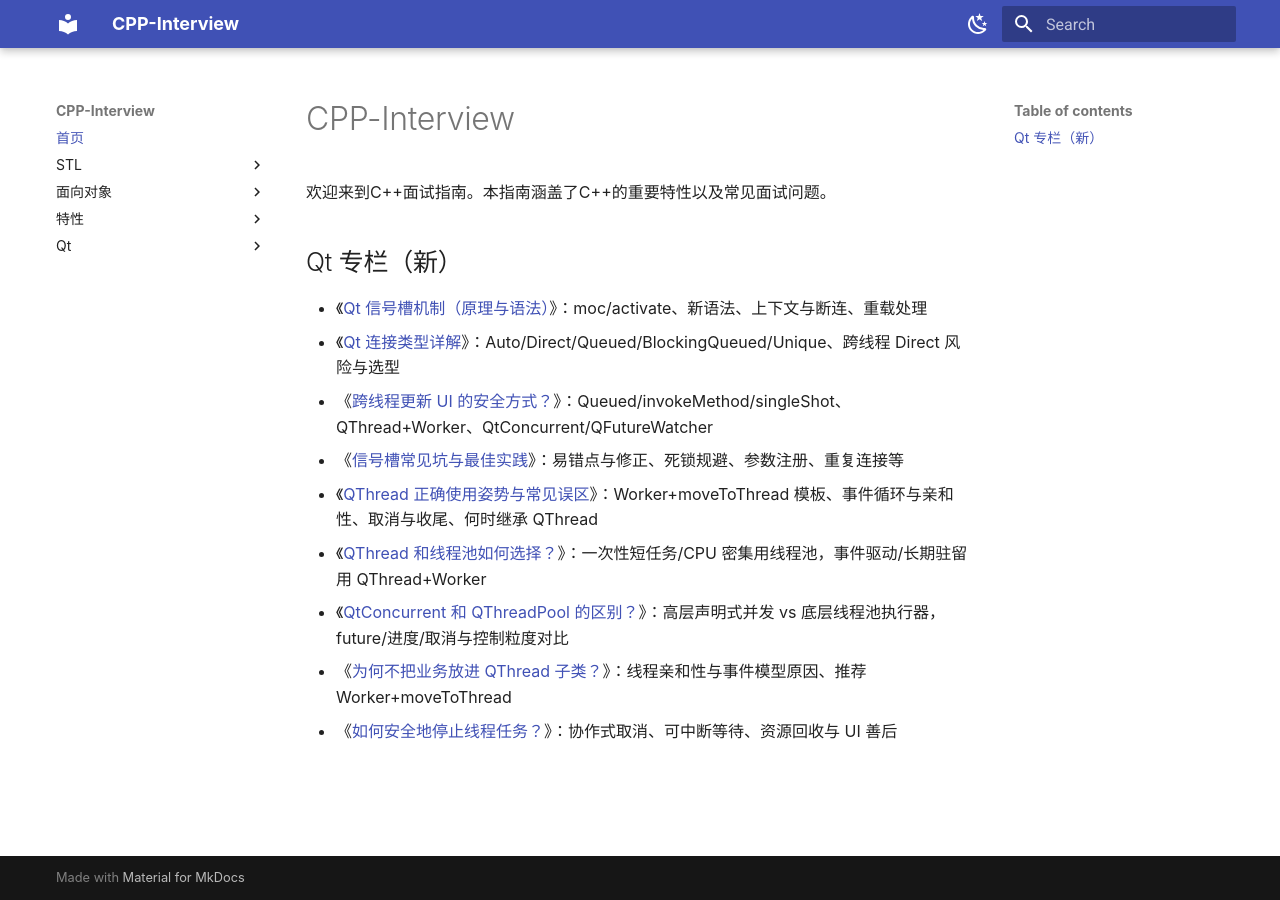
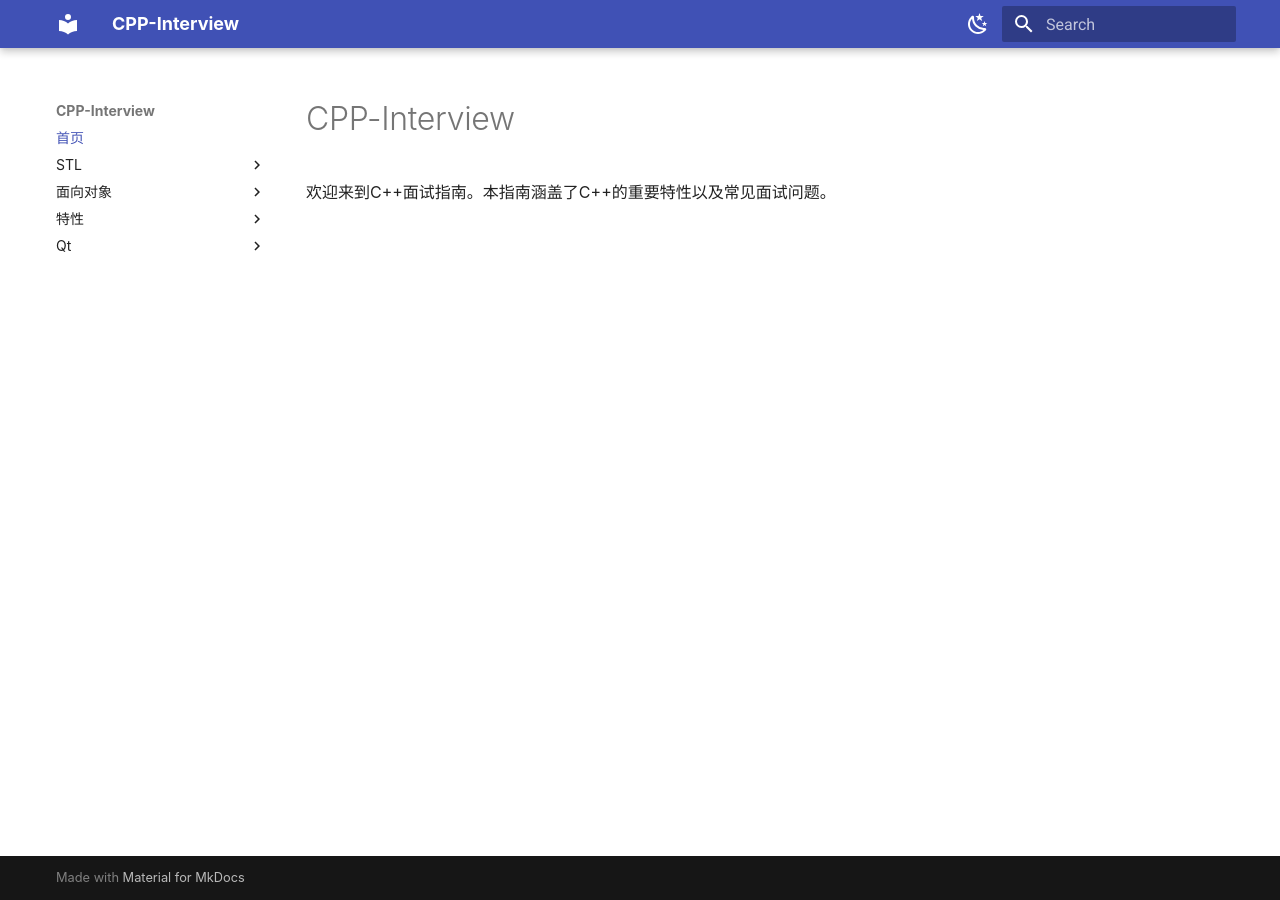
Before and after one commit to SwartzMss/CPP-Interview, an MkDocs documentation site: the page built from docs/index.md, in a window 1280 px wide. Built offline with MkDocs 1.6.1 and Material for MkDocs 9.7.7, drawn with Linux system fonts in a browser that asks for light colours.

Commit message:
docs: remove 'Qt 专栏（新）' section from homepage

```diff
--- a/docs/index.md
+++ b/docs/index.md
@@ -4,15 +4,3 @@ title: CPP-Interview
 
 # CPP-Interview
 欢迎来到C++面试指南。本指南涵盖了C++的重要特性以及常见面试问题。
-
-## Qt 专栏（新）
-
-- 《[Qt 信号槽机制（原理与语法）](qt/signals_and_slots.md)》：moc/activate、新语法、上下文与断连、重载处理
-- 《[Qt 连接类型详解](qt/connection_types.md)》：Auto/Direct/Queued/BlockingQueued/Unique、跨线程 Direct 风险与选型
-- 《[跨线程更新 UI 的安全方式？](qt/cross_thread_ui_update.md)》：Queued/invokeMethod/singleShot、QThread+Worker、QtConcurrent/QFutureWatcher
-- 《[信号槽常见坑与最佳实践](qt/pitfalls_best_practices.md)》：易错点与修正、死锁规避、参数注册、重复连接等
- - 《[QThread 正确使用姿势与常见误区](qt/qthread_usage.md)》：Worker+moveToThread 模板、事件循环与亲和性、取消与收尾、何时继承 QThread
- - 《[QThread 和线程池如何选择？](qt/when_use_qthread_vs_threadpool.md)》：一次性短任务/CPU 密集用线程池，事件驱动/长期驻留用 QThread+Worker
- - 《[QtConcurrent 和 QThreadPool 的区别？](qt/qtconcurrent_vs_qthreadpool.md)》：高层声明式并发 vs 底层线程池执行器，future/进度/取消与控制粒度对比
- - 《[为何不把业务放进 QThread 子类？](qt/why_not_put_business_in_qthread.md)》：线程亲和性与事件模型原因、推荐 Worker+moveToThread
- - 《[如何安全地停止线程任务？](qt/how_to_stop_thread_safely.md)》：协作式取消、可中断等待、资源回收与 UI 善后
```
